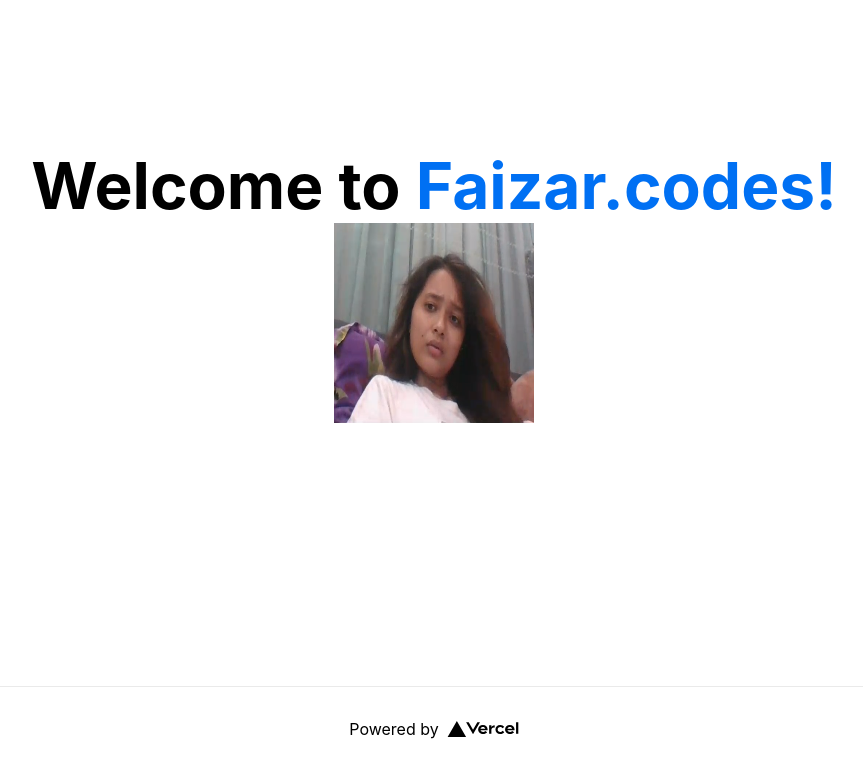
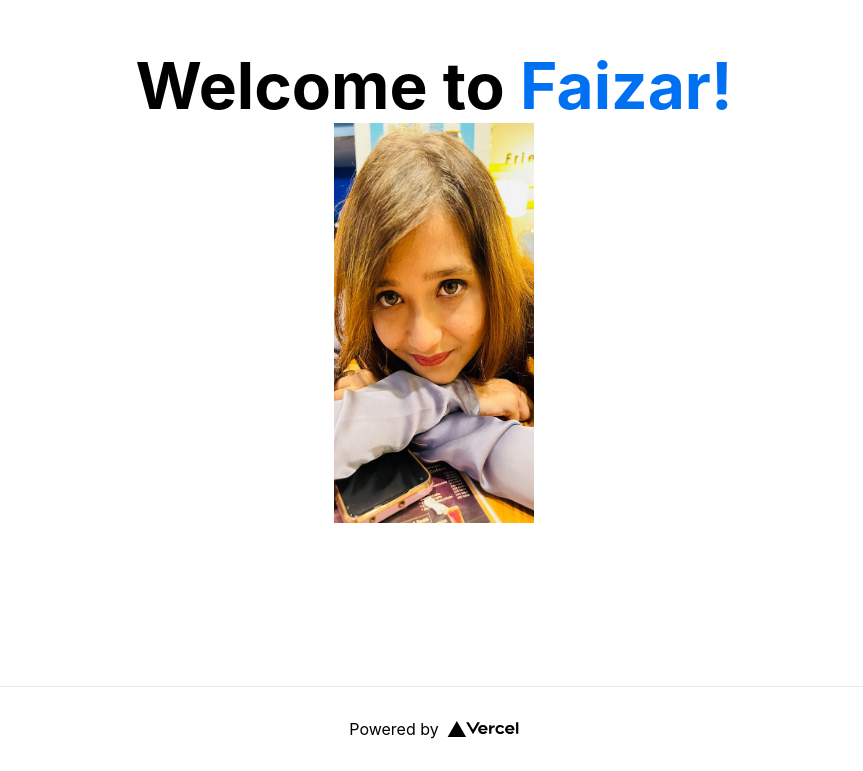
Before and after one commit to notraiyan/faizar, a Next.js app: page / in a window 1280 px wide. Shown: the part 114-885 px from the top of the page, without its empty margins (206-1069 px from the left). Built offline with nearby package versions, Linux system fonts and the light colour scheme.

Commit message:
change picture

```diff
--- a/pages/index.tsx
+++ b/pages/index.tsx
@@ -14,10 +14,10 @@ const Home: NextPage = () => {
 
       <main className={styles.main}>
         <h1 className={styles.title}>
-          Welcome to <a href="#">Faizar.codes!</a>
+          Welcome to <a href="#">Faizar!</a>
         </h1>
 
-        <Image src="/faizar.png" alt="faizar" width={200} height={200} />
+        <Image src="/faizar.jpg" alt="faizar" width={200} height={400} />
       </main>
 
       <footer className={styles.footer}>
```
Also changed, not shown: public/faizar.jpg (added), public/faizar.png (deleted).
